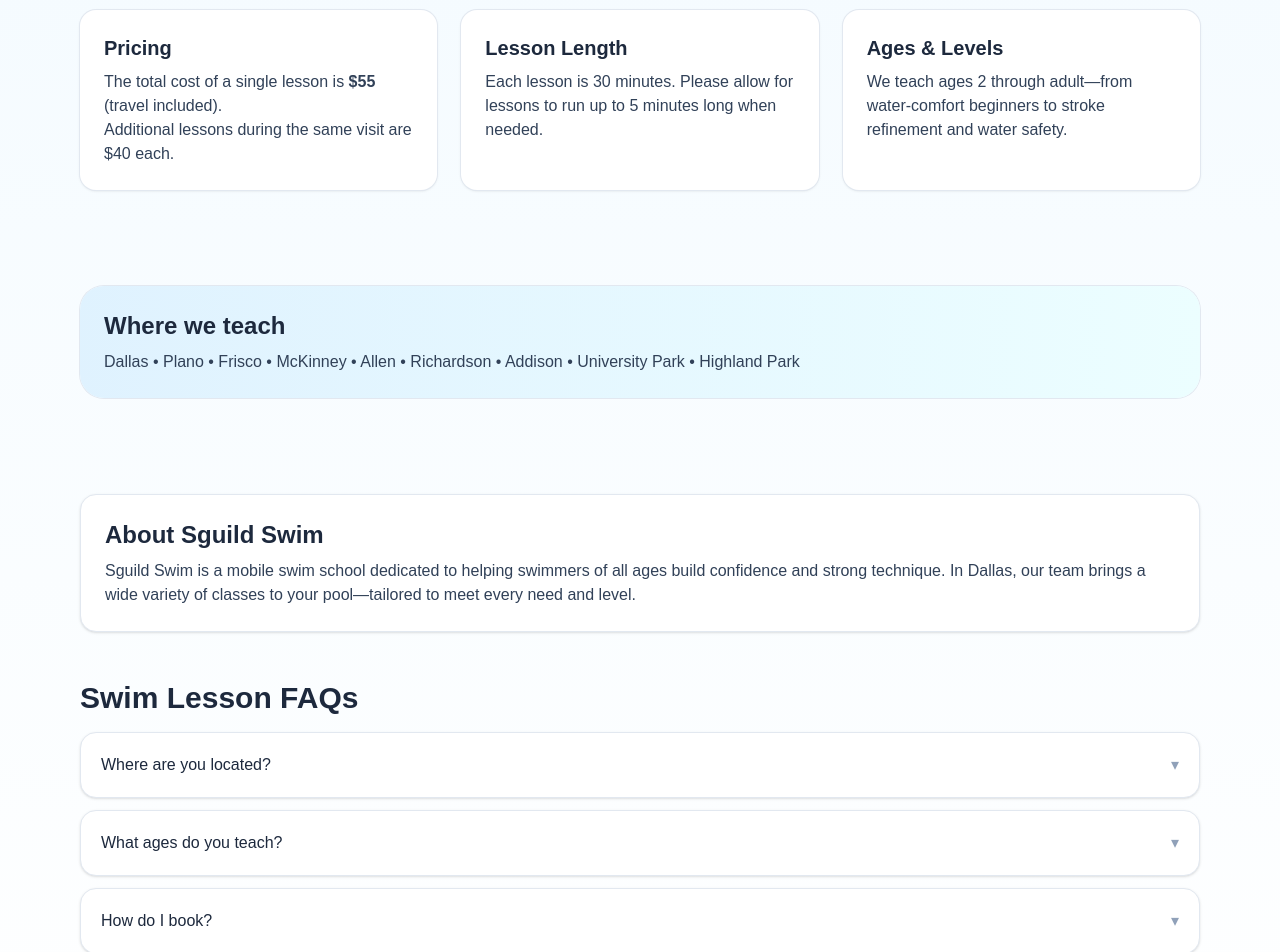
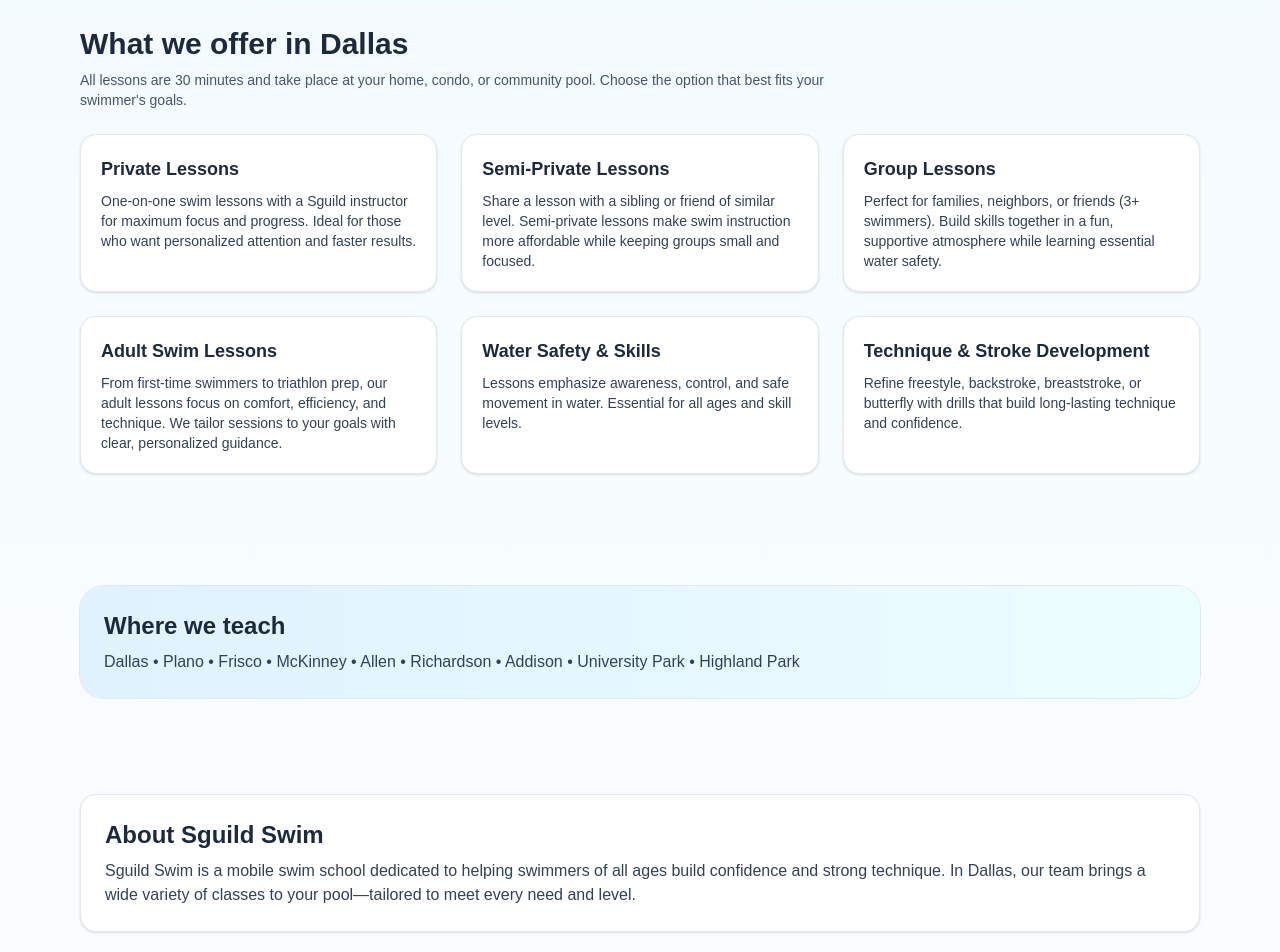
Before and after one commit to sguild-admin/sguild-site, a Next.js app: page /dallas in a window 1280 px wide. Shown: the part 700-1652 px from the top of the page. Built offline with nearby package versions, Linux system fonts and the light colour scheme.

Commit message:
Add FAQs component; use on Oahu and Dallas; extract Offerings; update Dallas copy and remove pricing section

```diff
--- a/src/app/dallas/page.tsx
+++ b/src/app/dallas/page.tsx
@@ -5,9 +5,8 @@
 import FeaturableReviews from '../../components/FeaturableReviews'
 import PageContainer from '../../components/PageContainer'
 import Hero from '../../components/Hero'
-import FAQItem from '../../components/FAQItem'
+import FAQs from '../../components/FAQs'
 import Offerings from '../../components/Offerings'
-import FAQs from '../../components/FAQs'
 import { CONTACTS } from '../../config/contact'
 
 // -----------------------------------------------------------------------------
@@ -46,33 +45,8 @@
       {/* Offerings */}
       <Offerings
         title="What we offer in Dallas"
-        description="All lessons are 30 minutes and take place at your home, apartment, or an community pool. Choose the option that best fits your swimmer's goals."
+        description="All lessons are 30 minutes and take place at your home, condo, or community pool. Choose the option that best fits your swimmer's goals."
       />
-
-      {/* Pricing & Details */}
-      <section className="mx-auto max-w-6xl px-4 py-12">
-        <div className="grid md:grid-cols-3 gap-6">
-          <div className="rounded-2xl bg-white p-6 ring-1 ring-slate-200 shadow-sm">
-            <h3 className="text-xl font-semibold">Pricing</h3>
-            <p className="mt-2 text-slate-700">
-              The total cost of a single lesson is <span className="font-semibold">$55</span> (travel included). <br />
-              <span className="font-medium">Additional lessons during the same visit are $40 each.</span>
-            </p>
-          </div>
-          <div className="rounded-2xl bg-white p-6 ring-1 ring-slate-200 shadow-sm">
-            <h3 className="text-xl font-semibold">Lesson Length</h3>
-            <p className="mt-2 text-slate-700">
-              Each lesson is 30 minutes. Please allow for lessons to run up to 5 minutes long when needed.
-            </p>
-          </div>
-          <div className="rounded-2xl bg-white p-6 ring-1 ring-slate-200 shadow-sm">
-            <h3 className="text-xl font-semibold">Ages & Levels</h3>
-            <p className="mt-2 text-slate-700">
-              We teach ages 2 through adult—from water‑comfort beginners to stroke refinement and water safety.
-            </p>
-          </div>
-        </div>
-      </section>
 
       {/* Coverage */}
       <section className="mx-auto max-w-6xl px-4 py-12">
@@ -95,40 +69,14 @@
         </div>
       </section>
 
-      {/* FAQs */}
       <FAQs
+        city="Dallas"
+        phoneDisplay={PHONE}
         telHref={telHref}
         smsHref={smsHref}
         mailHref={mailHref}
-        phoneDisplay={PHONE}
-        cityName="Dallas"
-        includeRates={false}
-        faqItems={[
-          {
-            question: "Where are you located?",
-            content: <>We are an at-home swim school. We come to you across Dallas and Collin counties - home pools or condo pools.</>,
-          },
-          {
-            question: "What ages do you teach?",
-            content: <>We offer lessons for ages 2 to adult.</>,
-          },
-          {
-            question: "How do I book?",
-            content: (
-              <>
-                <p className="mt-0 text-sm text-slate-700">Simple - call, text, or email us and we'll set it up.</p>
-                <div className="mt-3 flex flex-wrap gap-2 text-sm">
-                  <a href={telHref} className="rounded-full bg-sky-600 px-3 py-1.5 text-white">Call</a>
-                  <a href={smsHref} className="rounded-full border border-slate-300 px-3 py-1.5">Text</a>
-                  <a href={mailHref} className="rounded-full border border-slate-300 px-3 py-1.5">Email</a>
-                </div>
-              </>
-            ),
-          },
-        ]}
+        includeOcean={false}
       />
-
-
 {/* Reviews */}
 <FeaturableReviews />
 
--- a/src/app/oahu/page.tsx
+++ b/src/app/oahu/page.tsx
@@ -5,9 +5,8 @@
 import FeaturableReviews from '../../components/FeaturableReviews'
 import PageContainer from '../../components/PageContainer'
 import Hero from '../../components/Hero'
-import FAQItem from '../../components/FAQItem'
+import FAQs from '../../components/FAQs'
 import Offerings from '../../components/Offerings'
-import FAQs from '../../components/FAQs'
 import { CONTACTS } from '../../config/contact'
 
 const { phoneDisplay: PHONE_DISPLAY, phoneTel: PHONE_TEL, email: EMAIL } = CONTACTS.oahu
@@ -43,6 +42,8 @@
       'North Shore',
     ],
   }
+
+
 
   return (
     <div className="min-h-screen bg-linear-to-b from-sky-50 to-white text-slate-800">
@@ -105,61 +106,12 @@
         </div>
       </section>
 
-      {/* FAQs */}
       <FAQs
+        city="Oʻahu"
+        phoneDisplay={PHONE_DISPLAY}
         telHref={telHref}
         smsHref={smsHref}
         mailHref={mailHref}
-        phoneDisplay={PHONE_DISPLAY}
-        cityName="Oʻahu"
-        includeRates={true}
-        rateContent={
-          <ul className="mt-3 list-disc pl-5 text-sm text-slate-700 space-y-1">
-            <li><strong>Private Lessons:</strong> $35 per 30-minute session</li>
-            <li><strong>Semi-Private Lessons:</strong> $20 per student per 30-minute session (2 students)</li>
-            <li><strong>Group Lessons:</strong> $15 per student per 30-minute session (3+ students)</li>
-            <p className="mt-3 text-xs text-slate-500">*A $20 mobile service fee applies per visit.</p>
-          </ul>
-        }
-        faqItems={[
-          {
-            question: "Where are you located?",
-            content: (
-              <>
-                We are an at-home swim school on Oʻahu. Our instructors come to your home pool, condo pool, or, for confident swimmers, an arranged ocean location around the island.
-              </>
-            ),
-          },
-          {
-            question: "What ages do you teach?",
-            content: (
-              <>
-                We offer Oʻahu swim lessons for ages <span className="font-medium">2 through adult</span>, from water-shy beginners to advanced swimmers.
-              </>
-            ),
-          },
-          {
-            question: "How long is a lesson?",
-            content: (
-              <>
-                Each session is <span className="font-medium">30 minutes</span>. Lessons are focused and efficient so swimmers stay engaged while building real skills and confidence.
-              </>
-            ),
-          },
-          {
-            question: "How do I book?",
-            content: (
-              <>
-                <p className="mt-0 text-sm text-slate-700">Call, text, or email us and we'll help you schedule your Oʻahu swim lessons.</p>
-                <div className="mt-3 flex flex-wrap gap-2 text-sm">
-                  <a href={telHref} className="rounded-full bg-sky-600 px-3 py-1.5 text-white">{PHONE_DISPLAY}</a>
-                  <a href={smsHref} className="rounded-full border border-slate-300 px-3 py-1.5">Text</a>
-                  <a href={mailHref} className="rounded-full border border-slate-300 px-3 py-1.5">Email</a>
-                </div>
-              </>
-            ),
-          },
-        ]}
       />
 
       {/* Reviews */}
--- a/src/components/FAQs.tsx
+++ b/src/components/FAQs.tsx
@@ -1,46 +1,56 @@
+import React from 'react'
 import FAQItem from './FAQItem'
 
-interface FAQsProps {
+type Props = {
+  city: string
+  phoneDisplay: string
   telHref: string
   smsHref: string
   mailHref: string
-  phoneDisplay: string
-  cityName: string
-  faqItems: Array<{
-    question: string
-    content: React.ReactNode
-  }>
-  includeRates?: boolean
-  rateContent?: React.ReactNode
+  includeOcean?: boolean
 }
 
-export default function FAQs({
-  telHref,
-  smsHref,
-  mailHref,
-  phoneDisplay,
-  cityName,
-  faqItems,
-  includeRates = false,
-  rateContent,
-}: FAQsProps) {
+export default function FAQs({ city, phoneDisplay, telHref, smsHref, mailHref, includeOcean = true }: Props) {
+  const cityDisplay = city
+  const locationText = includeOcean
+    ? `We are an at-home swim school in ${cityDisplay}. Our instructors come to your home pool, condo pool, or, for confident swimmers, an arranged ocean or outdoor location.`
+    : `We are an at-home swim school in ${cityDisplay}. Our instructors come to your home, condo, or community pool.`
+
   return (
     <section id="faqs" className="mx-auto max-w-6xl px-4 pb-20">
       <h2 className="text-2xl md:text-3xl font-bold">Swim Lesson FAQs</h2>
       <div className="mt-4 space-y-3">
-        {faqItems.map((item) => (
-          <FAQItem key={item.question} question={item.question}>
-            {item.content}
+        <FAQItem question={`Where are you located?`}>
+          {locationText}
+        </FAQItem>
+
+        <FAQItem question={`What ages do you teach?`}>
+          We offer lessons for ages <span className="font-medium">2 through adult</span>, from water-shy beginners to advanced swimmers.
+        </FAQItem>
+
+        <FAQItem question={`How long is a lesson?`}>
+          Each session is <span className="font-medium">30 minutes</span>. Lessons are focused and efficient so swimmers stay engaged while building real skills and confidence.
+        </FAQItem>
+
+        <FAQItem question={`How do I book?`}>
+          <p className="mt-0 text-sm text-slate-700">Call, text, or email us and we&apos;ll help you schedule your {cityDisplay} swim lessons.</p>
+          <div className="mt-3 flex flex-wrap gap-2 text-sm">
+            <a href={telHref} className="rounded-full bg-sky-600 px-3 py-1.5 text-white">{phoneDisplay}</a>
+            <a href={smsHref} className="rounded-full border border-slate-300 px-3 py-1.5">Text</a>
+            <a href={mailHref} className="rounded-full border border-slate-300 px-3 py-1.5">Email</a>
+          </div>
+        </FAQItem>
+
+        <div id="rates">
+          <FAQItem question={`How much do lessons cost?`}>
+            <ul className="mt-3 list-disc pl-5 text-sm text-slate-700 space-y-1">
+              <li><strong>Private Lessons:</strong> $35 per 30-minute session</li>
+              <li><strong>Semi-Private Lessons:</strong> $20 per student per 30-minute session (2 students)</li>
+              <li><strong>Group Lessons:</strong> $15 per student per 30-minute session (3+ students)</li>
+            </ul>
+            <p className="mt-3 text-xs text-slate-500">*A $20 mobile service fee applies per visit.</p>
           </FAQItem>
-        ))}
-
-        {includeRates && (
-          <div id="rates">
-            <FAQItem question={"How much do lessons cost?"}>
-              {rateContent}
-            </FAQItem>
-          </div>
-        )}
+        </div>
       </div>
     </section>
   )
--- /dev/null
+++ b/src/components/Offerings.tsx
@@ -0,0 +1,61 @@
+interface OfferingsProps {
+  title?: string
+  description?: string
+}
+
+const defaultOfferings = [
+  {
+    title: 'Private Lessons',
+    body:
+      'One-on-one swim lessons with a Sguild instructor for maximum focus and progress. Ideal for those who want personalized attention and faster results.',
+  },
+  {
+    title: 'Semi-Private Lessons',
+    body:
+      'Share a lesson with a sibling or friend of similar level. Semi-private lessons make swim instruction more affordable while keeping groups small and focused.',
+  },
+  {
+    title: 'Group Lessons',
+    body:
+      'Perfect for families, neighbors, or friends (3+ swimmers). Build skills together in a fun, supportive atmosphere while learning essential water safety.',
+  },
+  {
+    title: 'Adult Swim Lessons',
+    body:
+      'From first-time swimmers to triathlon prep, our adult lessons focus on comfort, efficiency, and technique. We tailor sessions to your goals with clear, personalized guidance.',
+  },
+  {
+    title: 'Water Safety & Skills',
+    body:
+      'Lessons emphasize awareness, control, and safe movement in water. Essential for all ages and skill levels.',
+  },
+  {
+    title: 'Technique & Stroke Development',
+    body:
+      'Refine freestyle, backstroke, breaststroke, or butterfly with drills that build long-lasting technique and confidence.',
+  },
+]
+
+export default function Offerings({ title = 'What we offer', description = 'All lessons are 30 minutes and take place at your home, condo, or an arranged location. Choose the option that best fits your swimmer\'s goals.' }: OfferingsProps) {
+  return (
+    <section className="mx-auto max-w-6xl px-4 py-12 md:py-16">
+      <h2 className="text-2xl md:text-3xl font-bold">
+        {title}
+      </h2>
+      <p className="mt-2 text-sm text-slate-600 max-w-3xl">
+        {description}
+      </p>
+      <div className="mt-6 grid gap-6 md:grid-cols-3">
+        {defaultOfferings.map((item) => (
+          <article
+            key={item.title}
+            className="rounded-2xl border border-slate-200 bg-white p-5 shadow-sm"
+          >
+            <h3 className="text-lg font-semibold">{item.title}</h3>
+            <p className="mt-2 text-sm text-slate-700">{item.body}</p>
+          </article>
+        ))}
+      </div>
+    </section>
+  )
+}
```
